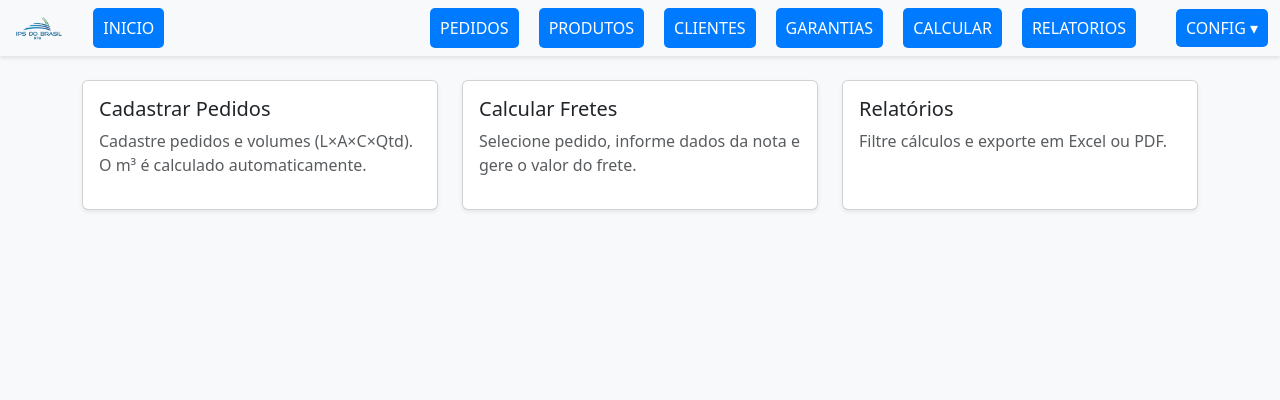
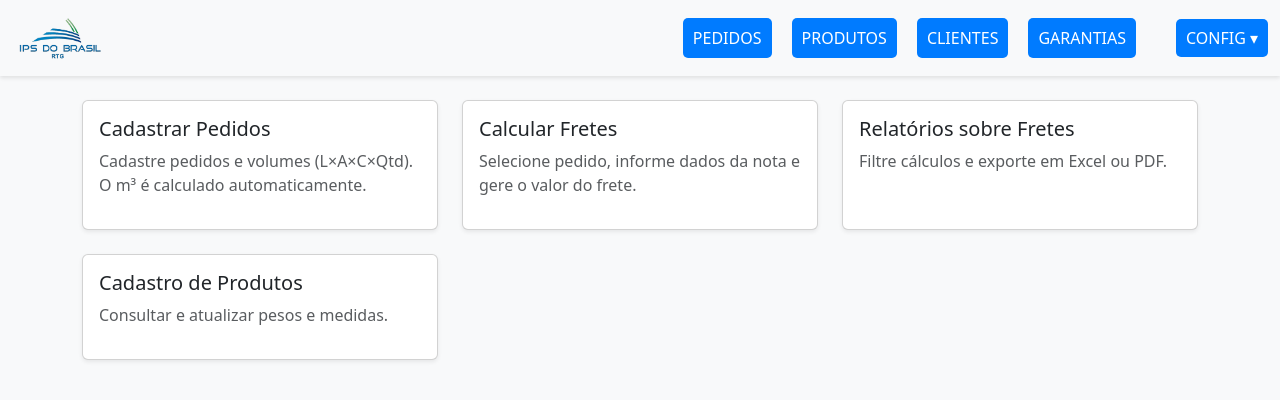
Before and after one commit to BrunoRimbanoJunior/APP_FRETE_WEB, a Django app: page /fretes/ in a window 1280 px wide. Shown: the top 400 px of the page. Run offline with Django 5.2, Linux system fonts and the light colour scheme; a user stored in the database is signed in; parts of the project's set-up code (start-up, migrations or seed data) failed here and were passed over; some libraries are stand-ins or nearby versions.

Commit message:
alteração no menu, e criação de filtro por descrição para cadastro de produtos

```diff
--- a/fretes/templates/fretes/base.html
+++ b/fretes/templates/fretes/base.html
@@ -12,16 +12,15 @@
     <nav class="navbar navbar-expand-lg bg-body-tertiary mb-4">
       <div class="container-fluid d-flex justify-content-between align-items-center">
         <div class="d-flex align-items-center">
-          <img src="{% static 'img/logo.png' %}" alt="Logo" class="brand-logo me-2" />
-          <a class="menu-link" href="{% url 'fretes:index' %}">INICIO</a>
+          <a href="{% url 'fretes:index' %}" class="navbar-brand">
+            <img src="{% static 'img/logo.png' %}" alt="Logo" class="brand-logo me-2"/>
+          </a>
         </div>
         <div class="d-flex align-items-center">
           <a class="menu-link" href="{% url 'fretes:pedido_list' %}">PEDIDOS</a>
           <a class="menu-link" href="{% url 'fretes:produto_list' %}">PRODUTOS</a>
           <a class="menu-link" href="{% url 'fretes:cliente_list' %}">CLIENTES</a>
           <a class="menu-link" href="{% url 'fretes:garantia_list' %}">GARANTIAS</a>
-          <a class="menu-link" href="{% url 'fretes:calcular' %}">CALCULAR</a>
-          <a class="menu-link" href="{% url 'fretes:relatorios' %}">RELATORIOS</a>
           <div class="cfg-dropdown">
             <a class="menu-link" href="#">CONFIG ▾</a>
             <div class="cfg-menu">
@@ -61,7 +60,7 @@
           background-color: #0056b3; /* Tom mais escuro no hover */
       }
 
-      .brand-logo { height: 28px; }
+      .brand-logo { height: 50px; }
       .cfg-dropdown { position: relative; margin-left: 20px; }
       .cfg-dropdown .cfg-menu {
         display: none;
--- a/fretes/templates/fretes/index.html
+++ b/fretes/templates/fretes/index.html
@@ -26,8 +26,18 @@
     <a href="{% url 'fretes:relatorios' %}" class="text-decoration-none">
       <div class="card shadow-sm h-100">
         <div class="card-body">
-          <h5 class="card-title">Relatórios</h5>
+          <h5 class="card-title">Relatórios sobre Fretes</h5>
           <p class="text-muted">Filtre cálculos e exporte em Excel ou PDF.</p>
+        </div>
+      </div>
+    </a>
+  </div>
+  <div class="col-md-4">
+    <a href="{% url 'fretes:produto_list' %}" class="text-decoration-none">
+      <div class="card shadow-sm h-100">
+        <div class="card-body">
+          <h5 class="card-title">Cadastro de Produtos</h5>
+          <p class="text-muted">Consultar e atualizar pesos e medidas.</p>
         </div>
       </div>
     </a>
--- a/fretes/views.py
+++ b/fretes/views.py
@@ -187,31 +187,31 @@ def calcular_view(request):
     if request.method == "POST":
         form = CalcularFreteForm(request.POST)
         if form.is_valid():
-            # 💡 Obtemos o número do pedido dos dados limpos do formulário
+            # ðŸ’¡ Obtemos o nÃºmero do pedido dos dados limpos do formulÃ¡rio
             numero_pedido = form.cleaned_data["numero_pedido"]
             carrier = form.cleaned_data["carrier"]
             kg_nota = form.cleaned_data["kg_nota"]
             valor_nota = form.cleaned_data.get("valor_nota")
             numero_nota = form.cleaned_data.get("numero_nota", "")
 
-            # 💡 Buscamos o pedido novamente, desta vez com prefetch_related
-            # para garantir que os volumes estão carregados.
+            # ðŸ’¡ Buscamos o pedido novamente, desta vez com prefetch_related
+            # para garantir que os volumes estÃ£o carregados.
             try:
                 pedido = Pedido.objects.prefetch_related('volumes').get(numero_pedido=numero_pedido)
             except Pedido.DoesNotExist:
-                # Caso o pedido não seja encontrado (mesmo após a validação)
-                form.add_error("numero_pedido", "Pedido não encontrado.")
+                # Caso o pedido nÃ£o seja encontrado (mesmo apÃ³s a validaÃ§Ã£o)
+                form.add_error("numero_pedido", "Pedido nÃ£o encontrado.")
                 context["form"] = form
                 return render(request, "fretes/calcular.html", context)
 
-            # Nova lógica: recalcula o m3 total do pedido a partir dos volumes
+            # Nova lÃ³gica: recalcula o m3 total do pedido a partir dos volumes
             m3_total_pedido = _calcular_m3_total_pedido(pedido)
 
             # Atualiza o campo m3 do pedido com o valor total calculado
             pedido.m3 = m3_total_pedido
             pedido.save(update_fields=["m3"])
 
-            # Passa o m3 atualizado para a função de cálculo de frete
+            # Passa o m3 atualizado para a funÃ§Ã£o de cÃ¡lculo de frete
             r = calcular_frete(pedido, carrier, kg_nota, valor_nota)
 
             FreteCalculado.objects.update_or_create(
@@ -337,10 +337,13 @@ def pedidos_autocomplete(request):
 # Produtos
 def produto_list(request):
     codigo = request.GET.get("codigo", "").strip()
+    descricao = request.GET.get("descricao", "").strip()
     qs = Produto.objects.all().order_by("codigo")
     if codigo:
         qs = qs.filter(codigo__icontains=codigo)
-    return render(request, "fretes/produtos_list.html", {"produtos": qs, "codigo": codigo})
+    if descricao:
+        qs = qs.filter(descricao__icontains=descricao)
+    return render(request, "fretes/produtos_list.html", {"produtos": qs, "codigo": codigo, "descricao": descricao})
 
 
 @permission_required('fretes.add_produto', raise_exception=True)
@@ -479,7 +482,7 @@ def garantia_create(request):
             messages.success(request, "Garantia registrada com sucesso.")
             return redirect("fretes:garantia_list")
         else:
-            messages.error(request, "Corrija os erros do formulário.")
+            messages.error(request, "Corrija os erros do formulÃ¡rio.")
     else:
         form = GarantiaForm()
     produtos = Produto.objects.all().order_by("codigo")
@@ -495,7 +498,7 @@ def garantia_update(request, pk: int):
             messages.success(request, "Garantia atualizada.")
             return redirect("fretes:garantia_list")
         else:
-            messages.error(request, "Corrija os erros do formulário.")
+            messages.error(request, "Corrija os erros do formulÃ¡rio.")
     else:
         form = GarantiaForm(instance=garantia)
     produtos = Produto.objects.all().order_by("codigo")
@@ -596,10 +599,10 @@ def admin_import_produtos(request):
             wb = load_workbook(filename=arquivo, data_only=True)
             ws = wb.active
         except Exception as e:
-            messages.error(request, f"Arquivo inválido: {e}")
+            messages.error(request, f"Arquivo invÃ¡lido: {e}")
             return render(request, "fretes/import_produtos.html", context)
 
-        # Normaliza cabeçalhos removendo acentos e padronizando (CM)
+        # Normaliza cabeÃ§alhos removendo acentos e padronizando (CM)
         import unicodedata as _ud
 
         def norm_header(s: str) -> str:
@@ -616,7 +619,7 @@ def admin_import_produtos(request):
         headers = [norm_header(h) for h in headers_raw]
         index = {h: i for i, h in enumerate(headers)}
 
-        # Aceita variações com/sem acentos e parênteses
+        # Aceita variaÃ§Ãµes com/sem acentos e parÃªnteses
         required = {
             "CODIGO": ["CODIGO"],
             "DESCRICAO": ["DESCRICAO"],
@@ -637,7 +640,7 @@ def admin_import_produtos(request):
         missing_keys = [k for k in required if not find_col(k)]
         if missing_keys:
             msgs = ", ".join(missing_keys)
-            messages.error(request, f"Colunas obrigatórias ausentes: {msgs}")
+            messages.error(request, f"Colunas obrigatÃ³rias ausentes: {msgs}")
             return render(request, "fretes/import_produtos.html", context)
 
             if isinstance(v, (int, float)):
@@ -662,7 +665,7 @@ def admin_import_produtos(request):
                     codigo = str(val("CODIGO") or "").strip()
                     if not codigo:
                         continue
-                    # Concatena descrição + aplicação, normalizando quebras de linha
+                    # Concatena descriÃ§Ã£o + aplicaÃ§Ã£o, normalizando quebras de linha
                     def collapse_ws(s: str) -> str:
                         return " ".join(str(s).split())
                     descricao_base = collapse_ws(val("DESCRICAO") or "")
@@ -701,7 +704,7 @@ def admin_import_produtos(request):
             messages.error(request, f"Falha ao importar na linha {linhas+1}: {e}")
             return render(request, "fretes/import_produtos.html", context)
 
-        messages.success(request, f"Importação concluída. Linhas lidas: {linhas}. Criados: {criados}. Atualizados: {atualizados}.")
+        messages.success(request, f"ImportaÃ§Ã£o concluÃ­da. Linhas lidas: {linhas}. Criados: {criados}. Atualizados: {atualizados}.")
 
     return render(request, "fretes/import_produtos.html", context)
 
@@ -715,7 +718,7 @@ def admin_import_clientes(request):
             wb = load_workbook(filename=arquivo, data_only=True)
             ws = wb.active
         except Exception as e:
-            messages.error(request, f"Arquivo inválido: {e}")
+            messages.error(request, f"Arquivo invÃ¡lido: {e}")
             return render(request, "fretes/import_clientes.html", context)
 
         headers = [str(c.value).strip().upper() if c.value is not None else "" for c in next(ws.iter_rows(min_row=1, max_row=1))]
@@ -724,7 +727,7 @@ def admin_import_clientes(request):
         required = ["NOME", "CNPJ", "ENDERECO", "CIDADE", "ESTADO", "EMAIL", "TELEFONE"]
         missing = [h for h in required if h not in index]
         if missing:
-            messages.error(request, f"Colunas obrigatórias ausentes: {', '.join(missing)}")
+            messages.error(request, f"Colunas obrigatÃ³rias ausentes: {', '.join(missing)}")
             return render(request, "fretes/import_clientes.html", context)
 
         def cell(col, row):
@@ -770,7 +773,7 @@ def admin_import_clientes(request):
 
         messages.success(
             request,
-            f"Importação de clientes concluída. Criados: {criados}. Atualizados: {atualizados}. Ignorados (faltando nome/cnpj): {ignorados}.",
+            f"ImportaÃ§Ã£o de clientes concluÃ­da. Criados: {criados}. Atualizados: {atualizados}. Ignorados (faltando nome/cnpj): {ignorados}.",
         )
 
     return render(request, "fretes/import_clientes.html", context)
```
Also changed, not shown: fretes/templates/fretes/produtos_list.html (+9 -5 lines).
